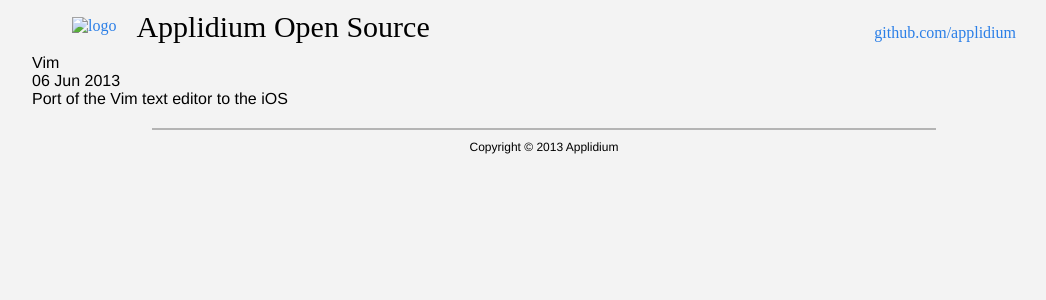
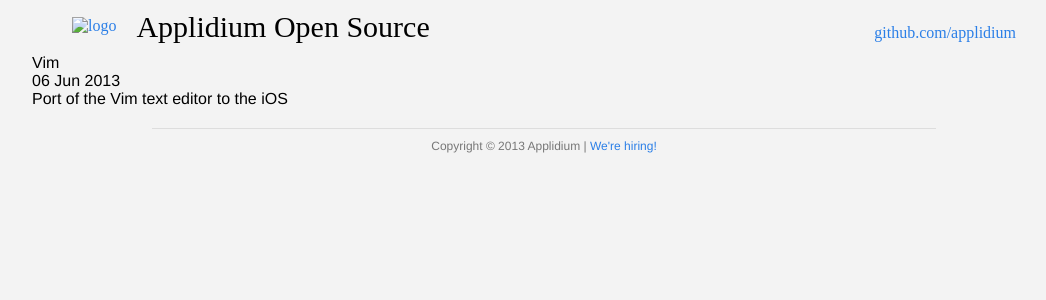
Before and after one commit to JamesLinus/applidium.github.io, a Jekyll site: the page built from _posts/2013-06-06-vim.markdown, in a window 1280 px wide. Shown: the top 300 px of the page, without its empty margins (96-1142 px from the left). Built offline with Jekyll 4.4.1, drawn with Linux system fonts in a browser that asks for light colours; some web fonts are replaced.

Commit message:
Nicer footer

```diff
--- a/_layouts/default.html
+++ b/_layouts/default.html
@@ -23,9 +23,8 @@
       {{ content }}
     </div>
     <div id="footer">
-      Copyright © 2013 Applidium
+      Copyright © 2013 Applidium | <a href="http://applidium.com/en/jobs/">We're hiring!</a>
     </div>
   </div>
-
 </body>
 </html>
--- a/css/main.css
+++ b/css/main.css
@@ -166,11 +166,11 @@
 
 #footer {
   text-align: center;
+  font-weight: 100;
+  color: #777;
   margin: 20px 120px;
   padding-top: 10px;
-  border-width: 2px;
-  border-top-style: solid;
-  border-color: #B4B4B4;
+  border-top: 1px solid #DDD;
   display: block;
   font-size: 12px;
 }
```
